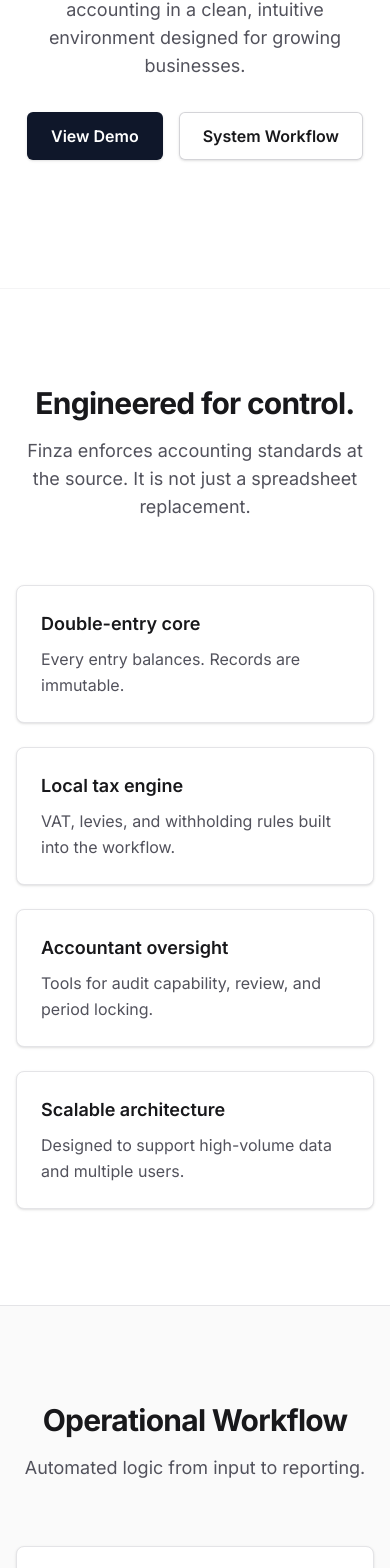
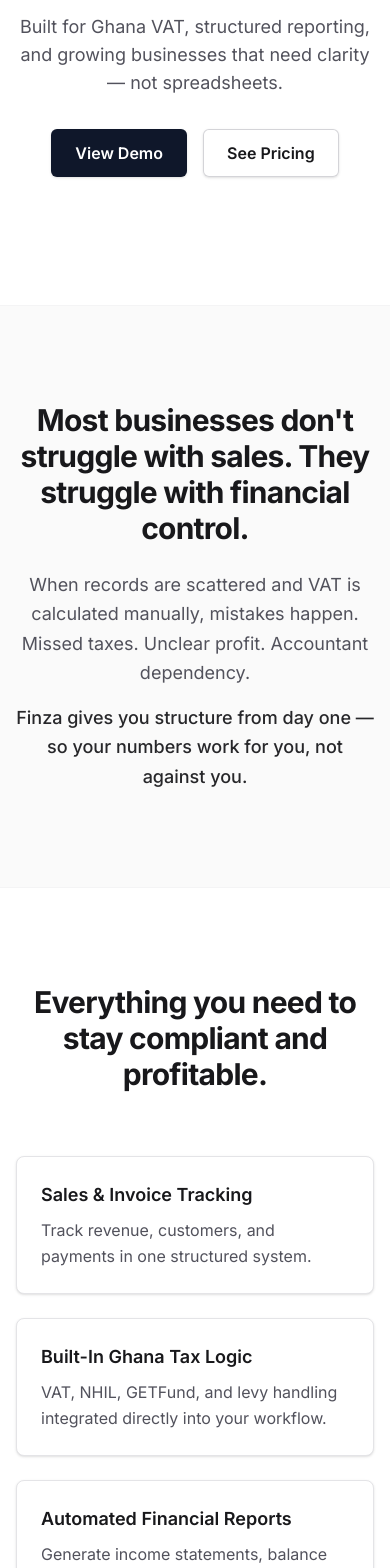
Before and after one commit to collinsadu0921-netizen/finzamarketing, a Next.js app: page / in a window 390 px wide. Shown: the part 355-1923 px from the top of the page. Built offline with nearby package versions, Linux system fonts and the light colour scheme.

Commit message:
Update page.tsx

```diff
--- a/src/app/page.tsx
+++ b/src/app/page.tsx
@@ -4,36 +4,18 @@
 import { Footer } from "@/components/footer";
 
 export default function Home() {
-  const features = [
-    {
-      title: "Ledger-first core",
-      description: "Every transaction posts to an immutable double-entry ledger.",
-    },
-    {
-      title: "Ghana-compliant tax engine",
-      description: "VAT, NHIL, GETFund, and levies built into the system logic.",
-    },
-    {
-      title: "Accountant workspace",
-      description: "Period locking, journal controls, and structured reporting.",
-    },
-    {
-      title: "Multi-industry ready",
-      description: "Built for retail, service businesses, and growing enterprises.",
-    },
-  ];
-
   return (
     <main className="flex flex-col">
-      {/* Hero Section */}
+
+      {/* ── SECTION 1: Hero ── */}
       <section className="py-32 w-full">
         <Container>
           <div className="mx-auto max-w-[800px] space-y-8 text-center flex flex-col items-center">
             <h1 className="text-4xl font-bold tracking-tight text-zinc-900 sm:text-6xl leading-tight">
-              Premium accounting built for Ghana.
+              Control your business finances with confidence.
             </h1>
             <p className="mx-auto max-w-[600px] text-lg text-zinc-600 sm:text-xl">
-              Finza delivers structured, ledger-based accounting in a clean, intuitive environment designed for growing businesses.
+              Built for Ghana VAT, structured reporting, and growing businesses that need clarity — not spreadsheets.
             </p>
             <div className="flex items-center justify-center gap-4">
               <Link
@@ -43,97 +25,112 @@
                 View Demo
               </Link>
               <Link
-                href="/how-it-works"
+                href="#pricing"
                 className="rounded-md bg-white px-6 py-3 text-base font-semibold text-zinc-900 shadow-sm ring-1 ring-inset ring-zinc-300 hover:bg-zinc-50 transition-colors"
               >
-                System Workflow
+                See Pricing
               </Link>
             </div>
           </div>
         </Container>
       </section>
 
-      {/* Why Finza Section */}
-      <section className="py-24 bg-white border-t border-zinc-100">
+      {/* ── SECTION 2: The Problem ── */}
+      <section className="py-24 bg-zinc-50 border-t border-zinc-100">
         <Container>
-          <div className="text-center max-w-2xl mx-auto mb-16 space-y-4">
+          <div className="max-w-3xl mx-auto text-center space-y-6">
             <h2 className="text-3xl font-bold tracking-tight text-zinc-900 sm:text-4xl">
-              Engineered for control.
+              Most businesses don&apos;t struggle with sales. They struggle with financial control.
             </h2>
-            <p className="text-lg text-zinc-600">
-              Finza enforces accounting standards at the source. It is not just a spreadsheet replacement.
-            </p>
-          </div>
-
-          <div className="grid grid-cols-1 md:grid-cols-2 lg:grid-cols-4 gap-6">
-            <div className="flex flex-col p-6 rounded-lg border border-zinc-200 bg-white shadow-sm">
-              <h3 className="text-lg font-semibold text-zinc-900 mb-2">Double-entry core</h3>
-              <p className="text-base text-zinc-600 leading-relaxed">Every entry balances. Records are immutable.</p>
-            </div>
-            <div className="flex flex-col p-6 rounded-lg border border-zinc-200 bg-white shadow-sm">
-              <h3 className="text-lg font-semibold text-zinc-900 mb-2">Local tax engine</h3>
-              <p className="text-base text-zinc-600 leading-relaxed">VAT, levies, and withholding rules built into the workflow.</p>
-            </div>
-            <div className="flex flex-col p-6 rounded-lg border border-zinc-200 bg-white shadow-sm">
-              <h3 className="text-lg font-semibold text-zinc-900 mb-2">Accountant oversight</h3>
-              <p className="text-base text-zinc-600 leading-relaxed">Tools for audit capability, review, and period locking.</p>
-            </div>
-            <div className="flex flex-col p-6 rounded-lg border border-zinc-200 bg-white shadow-sm">
-              <h3 className="text-lg font-semibold text-zinc-900 mb-2">Scalable architecture</h3>
-              <p className="text-base text-zinc-600 leading-relaxed">Designed to support high-volume data and multiple users.</p>
+            <div className="space-y-4 text-lg text-zinc-600 leading-relaxed">
+              <p>
+                When records are scattered and VAT is calculated manually, mistakes happen.
+                Missed taxes. Unclear profit. Accountant dependency.
+              </p>
+              <p className="font-medium text-zinc-800">
+                Finza gives you structure from day one — so your numbers work for you, not against you.
+              </p>
             </div>
           </div>
         </Container>
       </section>
 
-      {/* How It Works Section */}
+      {/* ── SECTION 3: What Finza Does ── */}
+      <section className="py-24 bg-white border-t border-zinc-100">
+        <Container>
+          <div className="text-center max-w-2xl mx-auto mb-16 space-y-4">
+            <h2 className="text-3xl font-bold tracking-tight text-zinc-900 sm:text-4xl">
+              Everything you need to stay compliant and profitable.
+            </h2>
+          </div>
+
+          <div className="grid grid-cols-1 md:grid-cols-2 lg:grid-cols-4 gap-6">
+            <div className="flex flex-col p-6 rounded-lg border border-zinc-200 bg-white shadow-sm">
+              <h3 className="text-lg font-semibold text-zinc-900 mb-2">Sales &amp; Invoice Tracking</h3>
+              <p className="text-base text-zinc-600 leading-relaxed">Track revenue, customers, and payments in one structured system.</p>
+            </div>
+            <div className="flex flex-col p-6 rounded-lg border border-zinc-200 bg-white shadow-sm">
+              <h3 className="text-lg font-semibold text-zinc-900 mb-2">Built-In Ghana Tax Logic</h3>
+              <p className="text-base text-zinc-600 leading-relaxed">VAT, NHIL, GETFund, and levy handling integrated directly into your workflow.</p>
+            </div>
+            <div className="flex flex-col p-6 rounded-lg border border-zinc-200 bg-white shadow-sm">
+              <h3 className="text-lg font-semibold text-zinc-900 mb-2">Automated Financial Reports</h3>
+              <p className="text-base text-zinc-600 leading-relaxed">Generate income statements, balance sheets, and transaction summaries instantly.</p>
+            </div>
+            <div className="flex flex-col p-6 rounded-lg border border-zinc-200 bg-white shadow-sm">
+              <h3 className="text-lg font-semibold text-zinc-900 mb-2">Accountant-Ready Structure</h3>
+              <p className="text-base text-zinc-600 leading-relaxed">Give your accountant controlled access without losing visibility over your business.</p>
+            </div>
+          </div>
+        </Container>
+      </section>
+
+      {/* ── SECTION 4: How It Works ── */}
       <section className="py-24 bg-zinc-50 border-t border-zinc-200">
         <Container>
           <div className="text-center max-w-2xl mx-auto mb-16 space-y-4">
             <h2 className="text-3xl font-bold tracking-tight text-zinc-900 sm:text-4xl">
-              Operational Workflow
+              From transaction to financial statement — automatically.
             </h2>
-            <p className="text-lg text-zinc-600">
-              Automated logic from input to reporting.
-            </p>
           </div>
 
           <div className="grid grid-cols-1 md:grid-cols-3 gap-8">
             <div className="flex flex-col p-8 rounded-lg border border-zinc-200 bg-white shadow-sm">
               <div className="text-4xl font-bold text-zinc-200 mb-6">01</div>
               <h3 className="text-xl font-semibold text-zinc-900 mb-3">Record</h3>
-              <p className="text-base text-zinc-600 leading-relaxed">Record invoices, sales, or expenses.</p>
+              <p className="text-base text-zinc-600 leading-relaxed">Enter sales, invoices, or expenses.</p>
             </div>
             <div className="flex flex-col p-8 rounded-lg border border-zinc-200 bg-white shadow-sm">
               <div className="text-4xl font-bold text-zinc-200 mb-6">02</div>
               <h3 className="text-xl font-semibold text-zinc-900 mb-3">Process</h3>
-              <p className="text-base text-zinc-600 leading-relaxed">The engine handles debits, credits, and tax calculations.</p>
+              <p className="text-base text-zinc-600 leading-relaxed">Finza handles debits, credits, and tax calculations behind the scenes.</p>
             </div>
             <div className="flex flex-col p-8 rounded-lg border border-zinc-200 bg-white shadow-sm">
               <div className="text-4xl font-bold text-zinc-200 mb-6">03</div>
               <h3 className="text-xl font-semibold text-zinc-900 mb-3">Report</h3>
-              <p className="text-base text-zinc-600 leading-relaxed">Generate standard financial statements instantly.</p>
+              <p className="text-base text-zinc-600 leading-relaxed">Financial statements update instantly — always balanced.</p>
             </div>
           </div>
         </Container>
       </section>
 
-      {/* Pricing Section */}
+      {/* ── SECTION 5: Workspace Options (Pricing) ── */}
       <section id="pricing" className="py-24 bg-white border-t border-zinc-200">
         <Container>
           <div className="text-center max-w-2xl mx-auto mb-16 space-y-4">
             <h2 className="text-3xl font-bold tracking-tight text-zinc-900 sm:text-4xl">
-              Workspace Options
+              Choose your workspace.
             </h2>
             <p className="text-lg text-zinc-600">
-              Select the environment that matches your business model.
+              Each workspace is billed separately. Select the one that matches your business model.
             </p>
-            <p className="text-sm font-medium text-zinc-500 pt-2 uppercase tracking-wide">
+            <p className="text-sm font-medium text-zinc-500 uppercase tracking-wide pt-2">
               Professional-grade accounting without enterprise complexity
             </p>
           </div>
 
           <div className="grid grid-cols-1 lg:grid-cols-3 gap-8">
+            {/* Retail */}
             <div className="flex flex-col p-8 rounded-lg border border-zinc-200 bg-white shadow-sm">
               <p className="text-xs font-semibold text-zinc-400 uppercase tracking-widest mb-3">For Business Operators</p>
               <h3 className="text-xl font-semibold text-zinc-900 mb-2">Retail Workspace</h3>
@@ -141,9 +138,9 @@
                 <span className="text-4xl font-bold text-zinc-900">150 GHS</span>
                 <span className="text-base font-medium text-zinc-600"> / month</span>
               </div>
-              <p className="text-sm text-zinc-600 mb-6">For high-volume inventory and sales.</p>
+              <p className="text-sm text-zinc-600 mb-6">For inventory-based businesses and point-of-sale operations.</p>
               <ul className="mb-8 space-y-3 flex-1">
-                {["Sales & POS tracking", "Inventory management", "VAT handling", "Auto-posting ledger", "Financial reports"].map((feature) => (
+                {["Sales & POS tracking", "Inventory management", "VAT handling", "Automated ledger posting", "Financial reporting"].map((feature) => (
                   <li key={feature} className="flex items-center text-sm text-zinc-600">
                     <svg className="h-5 w-5 text-zinc-900 mr-3 flex-shrink-0" fill="none" viewBox="0 0 24 24" stroke="currentColor" strokeWidth="2"><path strokeLinecap="round" strokeLinejoin="round" d="M5 13l4 4L19 7" /></svg>
                     {feature}
@@ -155,6 +152,7 @@
               </Link>
             </div>
 
+            {/* Service */}
             <div className="flex flex-col p-8 rounded-lg border border-zinc-200 bg-white shadow-sm">
               <p className="text-xs font-semibold text-zinc-400 uppercase tracking-widest mb-3">For Business Operators</p>
               <h3 className="text-xl font-semibold text-zinc-900 mb-2">Service Workspace</h3>
@@ -162,9 +160,9 @@
                 <span className="text-4xl font-bold text-zinc-900">150 GHS</span>
                 <span className="text-base font-medium text-zinc-600"> / month</span>
               </div>
-              <p className="text-sm text-zinc-600 mb-6">For agencies, consultants, and service providers.</p>
+              <p className="text-sm text-zinc-600 mb-6">For consultants, agencies, and service providers.</p>
               <ul className="mb-8 space-y-3 flex-1">
-                {["Invoicing & billing", "Expense management", "VAT logic", "Auto-posting ledger", "Financial reports"].map((feature) => (
+                {["Invoicing & billing", "Expense tracking", "VAT logic", "Automated ledger posting", "Financial reporting"].map((feature) => (
                   <li key={feature} className="flex items-center text-sm text-zinc-600">
                     <svg className="h-5 w-5 text-zinc-900 mr-3 flex-shrink-0" fill="none" viewBox="0 0 24 24" stroke="currentColor" strokeWidth="2"><path strokeLinecap="round" strokeLinejoin="round" d="M5 13l4 4L19 7" /></svg>
                     {feature}
@@ -176,6 +174,7 @@
               </Link>
             </div>
 
+            {/* Accountant */}
             <div className="flex flex-col p-8 rounded-lg border border-zinc-700 bg-white shadow-sm">
               <div className="flex items-center justify-between mb-3">
                 <p className="text-xs font-semibold text-zinc-400 uppercase tracking-widest">For Accounting Professionals</p>
@@ -186,9 +185,9 @@
                 <span className="text-4xl font-bold text-zinc-900">300 GHS</span>
                 <span className="text-base font-medium text-zinc-600"> / month</span>
               </div>
-              <p className="text-sm text-zinc-600 mb-6">Oversee and manage multiple business workspaces from a single professional dashboard.</p>
+              <p className="text-sm text-zinc-600 mb-6">For accounting professionals managing multiple businesses.</p>
               <ul className="mb-8 space-y-3 flex-1">
-                {["Client workspace management", "Period locking", "Journal controls", "Advanced reporting", "Ledger oversight tools"].map((feature) => (
+                {["Client workspace oversight", "Period locking", "Journal review controls", "Advanced reporting"].map((feature) => (
                   <li key={feature} className="flex items-center text-sm text-zinc-600">
                     <svg className="h-5 w-5 text-zinc-900 mr-3 flex-shrink-0" fill="none" viewBox="0 0 24 24" stroke="currentColor" strokeWidth="2"><path strokeLinecap="round" strokeLinejoin="round" d="M5 13l4 4L19 7" /></svg>
                     {feature}
@@ -200,123 +199,13 @@
               </Link>
             </div>
           </div>
+
+          <p className="text-center text-sm text-zinc-500 mt-10">No hidden fees. Upgrade anytime.</p>
         </Container>
       </section>
 
-      {/* Trust & Infrastructure Section */}
-      <section className="py-24 bg-white border-t border-zinc-200">
-        <Container>
-          <div className="text-center max-w-2xl mx-auto mb-16 space-y-4">
-            <h2 className="text-3xl font-bold tracking-tight text-zinc-900 sm:text-4xl">
-              Audit-ready infrastructure.
-            </h2>
-            <p className="text-lg text-zinc-600">
-              Engineered for compliance and protection.
-            </p>
-          </div>
-
-          <div className="grid grid-cols-1 md:grid-cols-3 gap-8 mb-16">
-            <div className="flex flex-col p-8 rounded-lg border border-zinc-200 bg-white shadow-sm">
-              <h3 className="text-xl font-semibold text-zinc-900 mb-4">Structured Workflows</h3>
-              <p className="text-base text-zinc-600 leading-relaxed">Transactions follow strict double-entry logic. The system enforces clarity and balance without clutter.</p>
-            </div>
-            <div className="flex flex-col p-8 rounded-lg border border-zinc-200 bg-white shadow-sm">
-              <h3 className="text-xl font-semibold text-zinc-900 mb-4">Regulatory Logic</h3>
-              <p className="text-base text-zinc-600 leading-relaxed">Ghana tax logic including VAT, NHIL, and GETFund is embedded directly into transaction workflows.</p>
-            </div>
-            <div className="flex flex-col p-8 rounded-lg border border-zinc-200 bg-white shadow-sm">
-              <h3 className="text-xl font-semibold text-zinc-900 mb-4">Controlled Editing</h3>
-              <p className="text-base text-zinc-600 leading-relaxed">Period locking, journal oversight, and accountant-level visibility ensure operational discipline.</p>
-            </div>
-          </div>
-
-          <div className="text-center">
-            <p className="text-lg font-medium text-zinc-500 italic">
-              “Financial software should protect your numbers — not manipulate them.”
-            </p>
-          </div>
-        </Container>
-      </section>
-
-      {/* FAQ Section */}
-      <section className="py-24 bg-white border-t border-zinc-200">
-        <Container>
-          <div className="text-center max-w-2xl mx-auto mb-16 space-y-4">
-            <h2 className="text-3xl font-bold tracking-tight text-zinc-900 sm:text-4xl">
-              Frequently Asked Questions
-            </h2>
-            <p className="text-lg text-zinc-600">
-              Clear answers before you commit.
-            </p>
-          </div>
-
-          <div className="max-w-2xl mx-auto">
-            <Accordion type="single" collapsible className="w-full">
-              <AccordionItem value="item-1">
-                <AccordionTrigger>Does Finza replace my accountant?</AccordionTrigger>
-                <AccordionContent>
-                  No. Finza is built to work alongside accountants. The Accountant Workspace is designed to improve collaboration and oversight.
-                </AccordionContent>
-              </AccordionItem>
-              <AccordionItem value="item-2">
-                <AccordionTrigger>Is migration difficult?</AccordionTrigger>
-                <AccordionContent>
-                  No. Finza is designed for structured migration. Your business data can be imported and organized into the ledger system.
-                </AccordionContent>
-              </AccordionItem>
-              <AccordionItem value="item-3">
-                <AccordionTrigger>How is data integrity protected?</AccordionTrigger>
-                <AccordionContent>
-                  Finza uses structured ledger logic and controlled workflows. Records are not silently editable.
-                </AccordionContent>
-              </AccordionItem>
-              <AccordionItem value="item-4">
-                <AccordionTrigger>Can I upgrade workspaces later?</AccordionTrigger>
-                <AccordionContent>
-                  Yes. Businesses can switch or add workspaces as operational needs grow.
-                </AccordionContent>
-              </AccordionItem>
-              <AccordionItem value="item-5">
-                <AccordionTrigger>Do I need accounting knowledge?</AccordionTrigger>
-                <AccordionContent>
-                  No. Daily operations are simple. The system handles posting logic automatically.
-                </AccordionContent>
-              </AccordionItem>
-            </Accordion>
-          </div>
-        </Container>
-      </section>
-
-      {/* Final CTA Section */}
-      <section className="py-24 bg-zinc-50 border-t border-zinc-200 text-center">
-        <Container>
-          <div className="max-w-3xl mx-auto space-y-8">
-            <h2 className="text-3xl font-bold tracking-tight text-zinc-900 sm:text-4xl">
-              Structure your financial operations.
-            </h2>
-            <p className="text-lg text-zinc-600 max-w-2xl mx-auto">
-              Start with a system built for clarity.
-            </p>
-            <div className="flex flex-col sm:flex-row items-center justify-center gap-4">
-              <Link
-                href="/demo"
-                className="rounded-md bg-[#0F172A] px-8 py-3.5 text-base font-semibold text-white shadow-sm hover:bg-[#0F172A]/90 transition-colors w-full sm:w-auto"
-              >
-                View Demo
-              </Link>
-              <Link
-                href="/contact"
-                className="text-base font-semibold text-zinc-900 hover:text-zinc-700 transition-colors"
-              >
-                Contact Sales
-              </Link>
-            </div>
-          </div>
-        </Container>
-      </section>
-
-      {/* Positioning Section */}
-      <section className="py-20 bg-white border-t border-zinc-200">
+      {/* ── SECTION 6: Who Finza Is Built For ── */}
+      <section className="py-20 bg-zinc-50 border-t border-zinc-200">
         <Container>
           <div className="text-center max-w-2xl mx-auto mb-16">
             <h2 className="text-3xl font-bold tracking-tight text-zinc-900">
@@ -334,7 +223,7 @@
                   "Retail businesses with structured sales operations",
                   "Service businesses that require clean financial records",
                   "Accountants managing multiple clients",
-                  "Businesses preparing for growth or external oversight"
+                  "Growing companies preparing for external oversight",
                 ].map((item) => (
                   <li key={item} className="flex items-start text-zinc-600">
                     <svg className="h-6 w-6 text-zinc-900 mr-3 flex-shrink-0" fill="none" viewBox="0 0 24 24" stroke="currentColor" strokeWidth="2"><path strokeLinecap="round" strokeLinejoin="round" d="M5 13l4 4L19 7" /></svg>
@@ -351,7 +240,7 @@
                   "Hobby projects",
                   "Personal budgeting",
                   "Businesses avoiding structured accounting",
-                  "Short-term bookkeeping shortcuts"
+                  "Short-term bookkeeping shortcuts",
                 ].map((item) => (
                   <li key={item} className="flex items-start text-zinc-600">
                     <svg className="h-6 w-6 text-zinc-400 mr-3 flex-shrink-0" fill="none" viewBox="0 0 24 24" stroke="currentColor" strokeWidth="2"><path strokeLinecap="round" strokeLinejoin="round" d="M6 18L18 6M6 6l12 12" /></svg>
@@ -364,8 +253,79 @@
 
           <div className="text-center pt-8 border-t border-zinc-100">
             <p className="text-lg font-medium text-zinc-900">
-              “Finza is accounting infrastructure, not a spreadsheet replacement.”
+              &ldquo;Finza is accounting infrastructure, not a spreadsheet replacement.&rdquo;
             </p>
+          </div>
+        </Container>
+      </section>
+
+      {/* ── SECTION 7: FAQ ── */}
+      <section className="py-24 bg-white border-t border-zinc-200">
+        <Container>
+          <div className="text-center max-w-2xl mx-auto mb-16 space-y-4">
+            <h2 className="text-3xl font-bold tracking-tight text-zinc-900 sm:text-4xl">
+              Frequently Asked Questions
+            </h2>
+            <p className="text-lg text-zinc-600">
+              Clear answers before you commit.
+            </p>
+          </div>
+
+          <div className="max-w-2xl mx-auto">
+            <Accordion type="single" collapsible className="w-full">
+              <AccordionItem value="item-1">
+                <AccordionTrigger>Does Finza replace my accountant?</AccordionTrigger>
+                <AccordionContent>
+                  No. Finza structures your financial data so your accountant can work more efficiently.
+                </AccordionContent>
+              </AccordionItem>
+              <AccordionItem value="item-2">
+                <AccordionTrigger>Does Finza handle Ghana VAT automatically?</AccordionTrigger>
+                <AccordionContent>
+                  Yes. VAT and applicable levies are calculated within transaction workflows.
+                </AccordionContent>
+              </AccordionItem>
+              <AccordionItem value="item-3">
+                <AccordionTrigger>Can I upgrade or switch workspaces later?</AccordionTrigger>
+                <AccordionContent>
+                  Yes. Workspaces can be changed based on your business needs.
+                </AccordionContent>
+              </AccordionItem>
+              <AccordionItem value="item-4">
+                <AccordionTrigger>Is my data secure?</AccordionTrigger>
+                <AccordionContent>
+                  Finza uses structured access controls and system-level safeguards to protect your financial records.
+                </AccordionContent>
+              </AccordionItem>
+            </Accordion>
+          </div>
+        </Container>
+      </section>
+
+      {/* ── Final CTA ── */}
+      <section className="py-24 bg-zinc-50 border-t border-zinc-200 text-center">
+        <Container>
+          <div className="max-w-3xl mx-auto space-y-8">
+            <h2 className="text-3xl font-bold tracking-tight text-zinc-900 sm:text-4xl">
+              Run your business with clarity.
+            </h2>
+            <p className="text-lg text-zinc-600 max-w-2xl mx-auto">
+              Structured accounting. Ghana-ready compliance. Professional control.
+            </p>
+            <div className="flex flex-col sm:flex-row items-center justify-center gap-4">
+              <Link
+                href="/demo"
+                className="rounded-md bg-[#0F172A] px-8 py-3.5 text-base font-semibold text-white shadow-sm hover:bg-[#0F172A]/90 transition-colors w-full sm:w-auto"
+              >
+                View Demo
+              </Link>
+              <Link
+                href="/demo"
+                className="text-base font-semibold text-zinc-900 hover:text-zinc-700 transition-colors"
+              >
+                Start Workspace
+              </Link>
+            </div>
           </div>
         </Container>
       </section>
```
